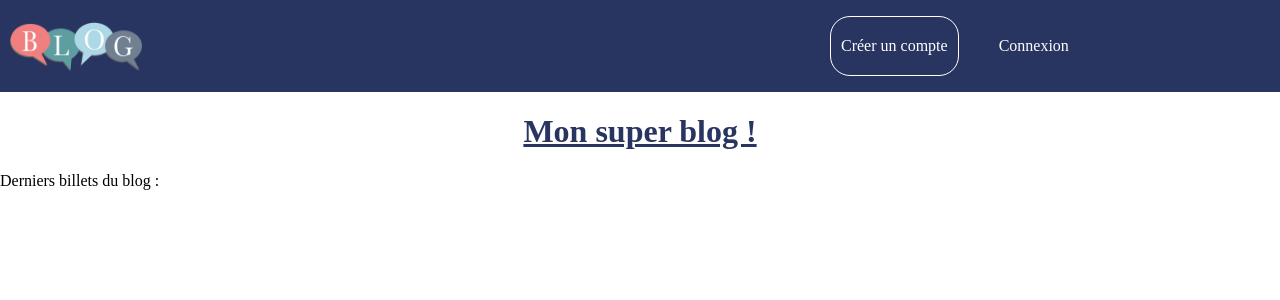
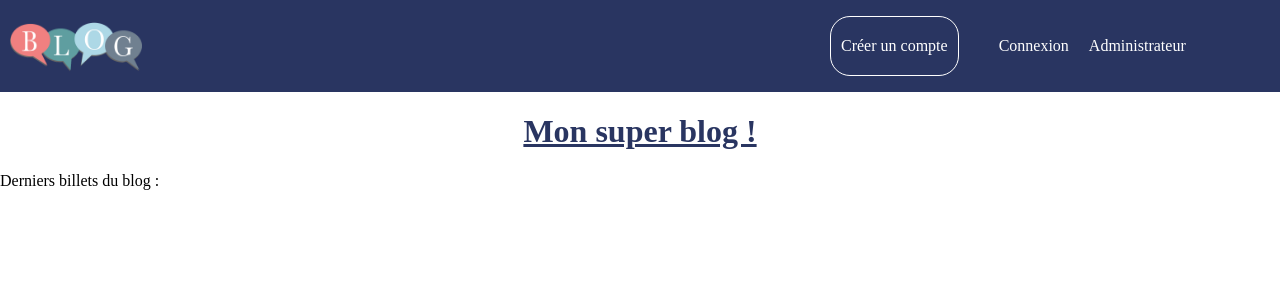
Before and after one commit to violettedanjou/Projet-4, a PHP site: page / in a window 1280 px wide. Shown: the top 300 px of the page. Run offline with PHP 8.4, Linux system fonts and the light colour scheme; data that the repository does not hold is empty.

Commit message:
Ajout nouvelle page pour administrateur

```diff
--- a/controller/controller.php
+++ b/controller/controller.php
@@ -95,3 +95,9 @@ function addComment($postId, $author, $comment)
         header('Location: index.php?action=post&id=' . $postId);
     }
 }
+
+// ADMIN
+function afficheAdmin()
+{
+	require('view/adminView.php');
+}
--- a/index.php
+++ b/index.php
@@ -84,6 +84,12 @@ try {
                 throw new Exception("Aucun identifiant de billet envoyé");
             }
         }
+
+// ADMIN
+        if ($_GET['action'] == 'afficheAdmin') {
+            afficheAdmin();
+        }
+
     }
     else {
         listPosts();
--- a/public/commentaires.css
+++ b/public/commentaires.css
@@ -62,7 +62,7 @@ li
 {
     text-decoration: underline;
 }
-#button_deconnexion:hover
+#button_deconnexion:hover, #button_admin:hover
 {
     text-decoration: underline;
 }
--- a/view/template.php
+++ b/view/template.php
@@ -27,6 +27,8 @@
 					?>
 						<li class="li" id="button_inscription"><a href="index.php?action=afficheInscription">Créer un compte </a></li>
 						<li class="li" id="button_connexion"><a href="index.php?action=afficheConnection">Connexion</a></li>
+						<li class="li" id="button_admin"><a href="index.php?action=afficheAdmin">Administrateur</a></li>
+
 						<?php
 					}?>
 				</ul>
```
Also changed, not shown: view/adminView.php (added).
